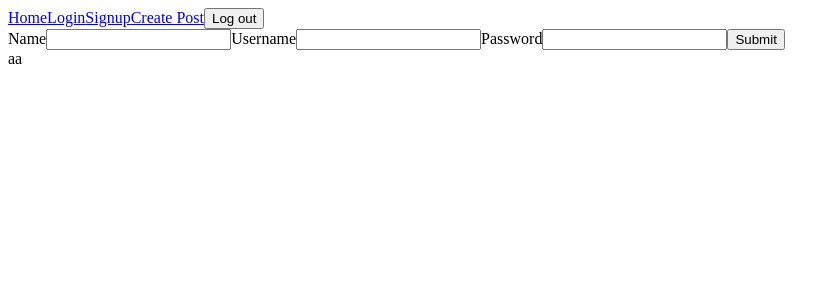
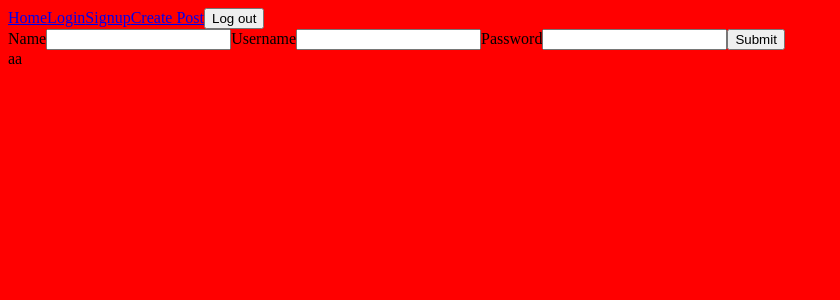
Before and after one commit to onifernando1/blog, a React (Create React App) app in the folder blog/frontend/: page /signup in a window 1280 px wide. Shown: the top 300 px of the page, without its empty margins (0-840 px from the left). Built offline with nearby package versions, Linux system fonts and the light colour scheme; no server answers.

Commit message:
home.css created

```diff
--- /dev/null
+++ b/blog/frontend/src/assets/styles/home.css
@@ -0,0 +1,3 @@
+body {
+  background-color: red;
+}
--- a/blog/frontend/src/pages/Home.js
+++ b/blog/frontend/src/pages/Home.js
@@ -1,6 +1,7 @@
 import React, { useEffect } from "react";
 import { useState, setState } from "react";
 import axios from "axios";
+import "../assets/styles/home.css";
 
 function Home(params) {
   axios.defaults.withCredentials = true;
```
